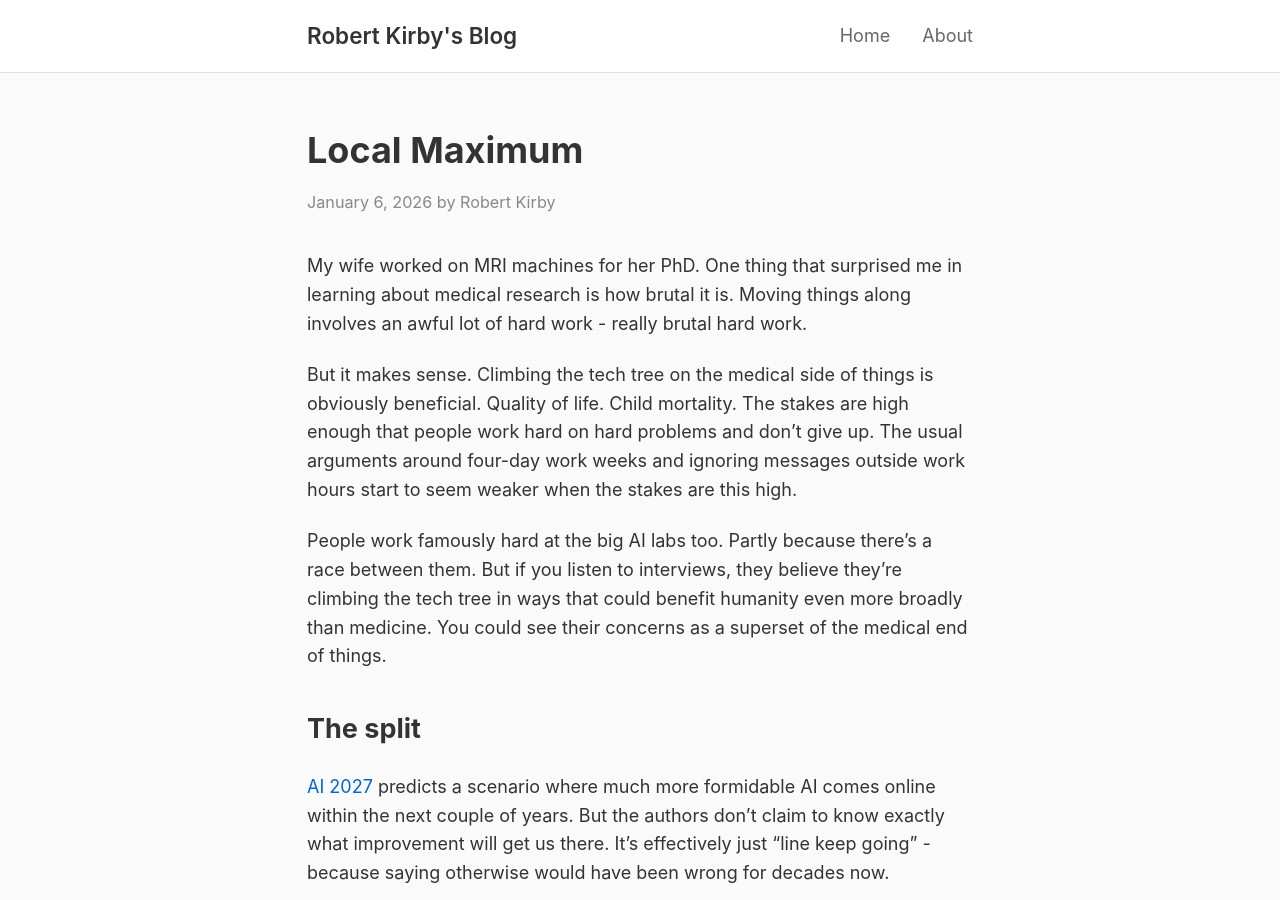
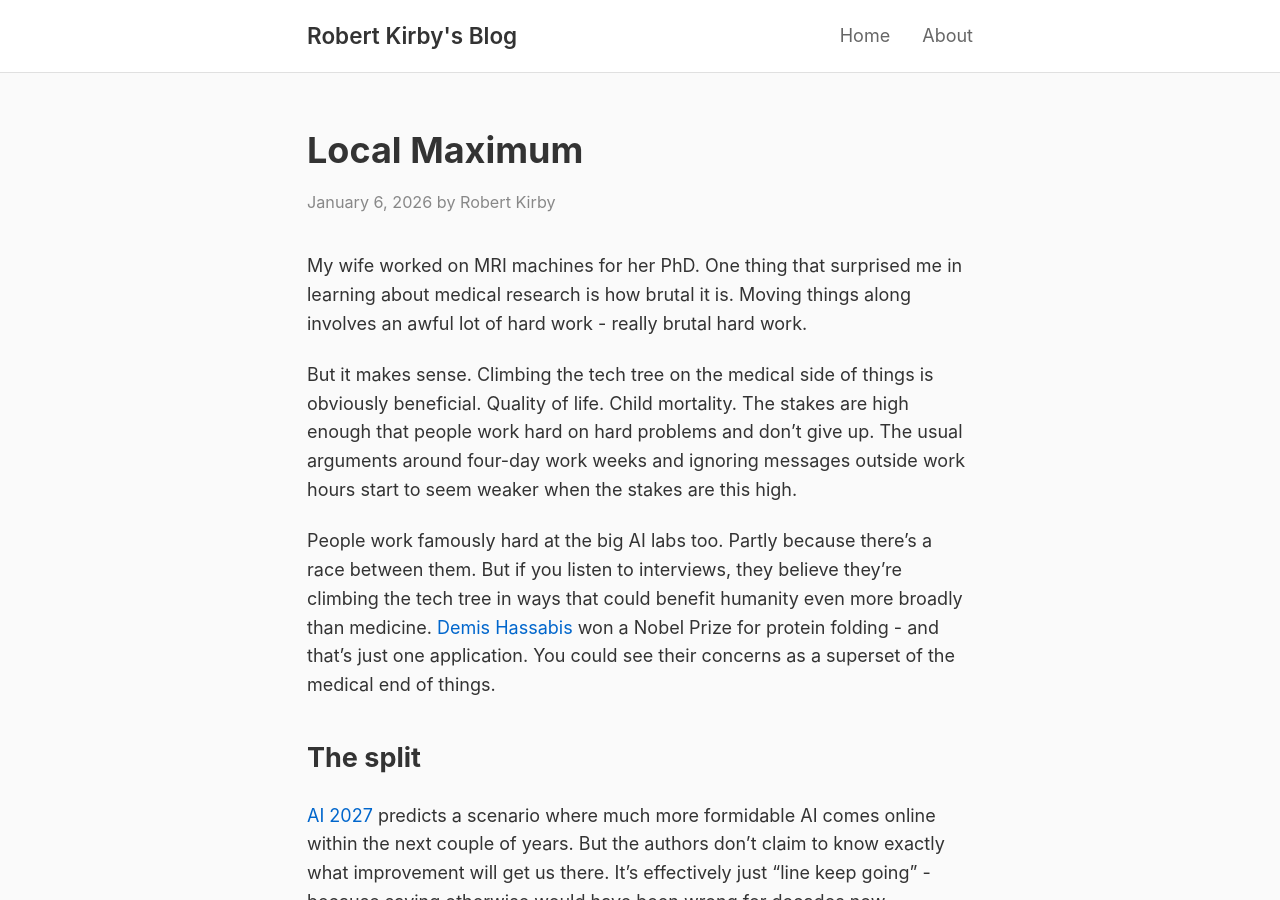
Before and after one commit to rob137/rob137.github.io, a Jekyll site: the page built from _posts/2026-01-06-local-maximum.md, in a window 1280 px wide and 900 px high. Built offline with Jekyll 4.4.1, drawn with Linux system fonts in a browser that asks for light colours.

Commit message:
Add Demis Hassabis Nobel Prize reference

```diff
--- a/_posts/2026-01-06-local-maximum.md
+++ b/_posts/2026-01-06-local-maximum.md
@@ -10,7 +10,7 @@ My wife worked on MRI machines for her PhD. One thing that surprised me in learn
 
 But it makes sense. Climbing the tech tree on the medical side of things is obviously beneficial. Quality of life. Child mortality. The stakes are high enough that people work hard on hard problems and don't give up. The usual arguments around four-day work weeks and ignoring messages outside work hours start to seem weaker when the stakes are this high.
 
-People work famously hard at the big AI labs too. Partly because there's a race between them. But if you listen to interviews, they believe they're climbing the tech tree in ways that could benefit humanity even more broadly than medicine. You could see their concerns as a superset of the medical end of things.
+People work famously hard at the big AI labs too. Partly because there's a race between them. But if you listen to interviews, they believe they're climbing the tech tree in ways that could benefit humanity even more broadly than medicine. [Demis Hassabis](https://en.wikipedia.org/wiki/Demis_Hassabis) won a Nobel Prize for protein folding - and that's just one application. You could see their concerns as a superset of the medical end of things.
 
 ## The split
 
```
